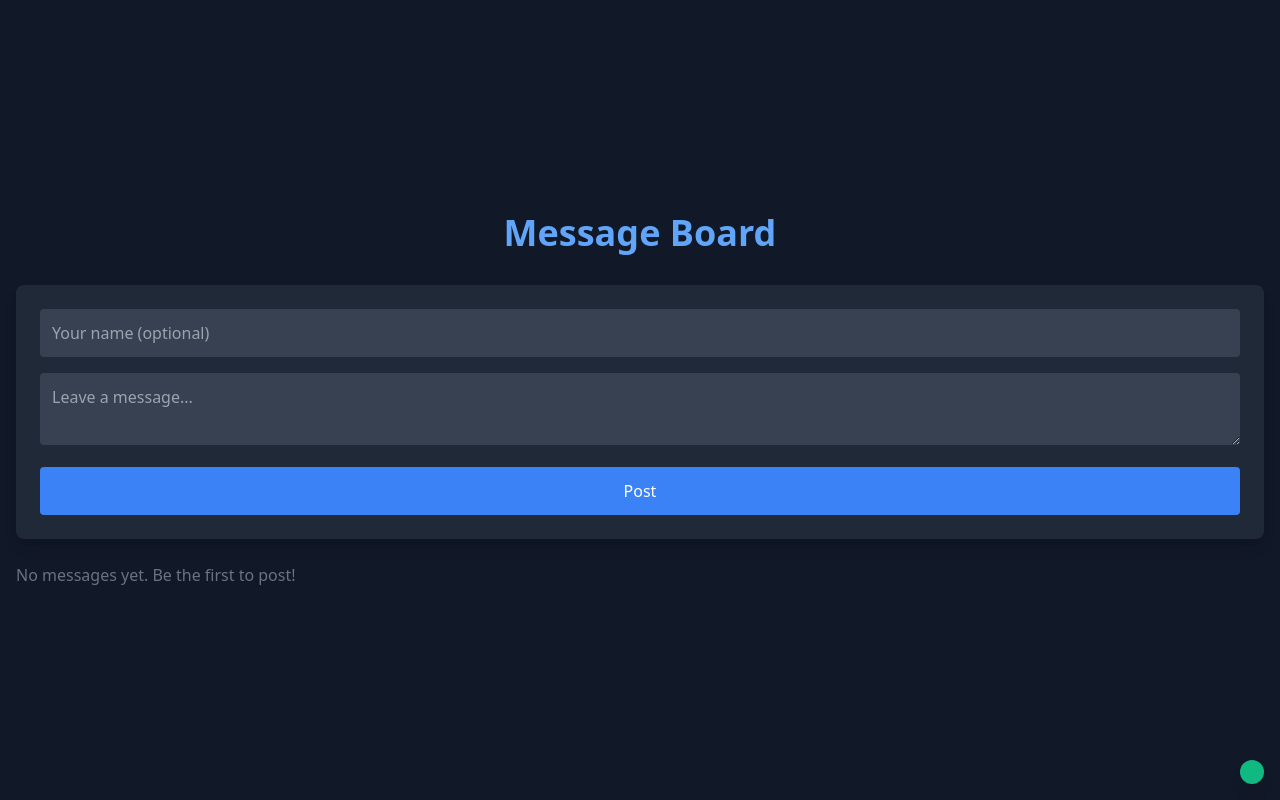
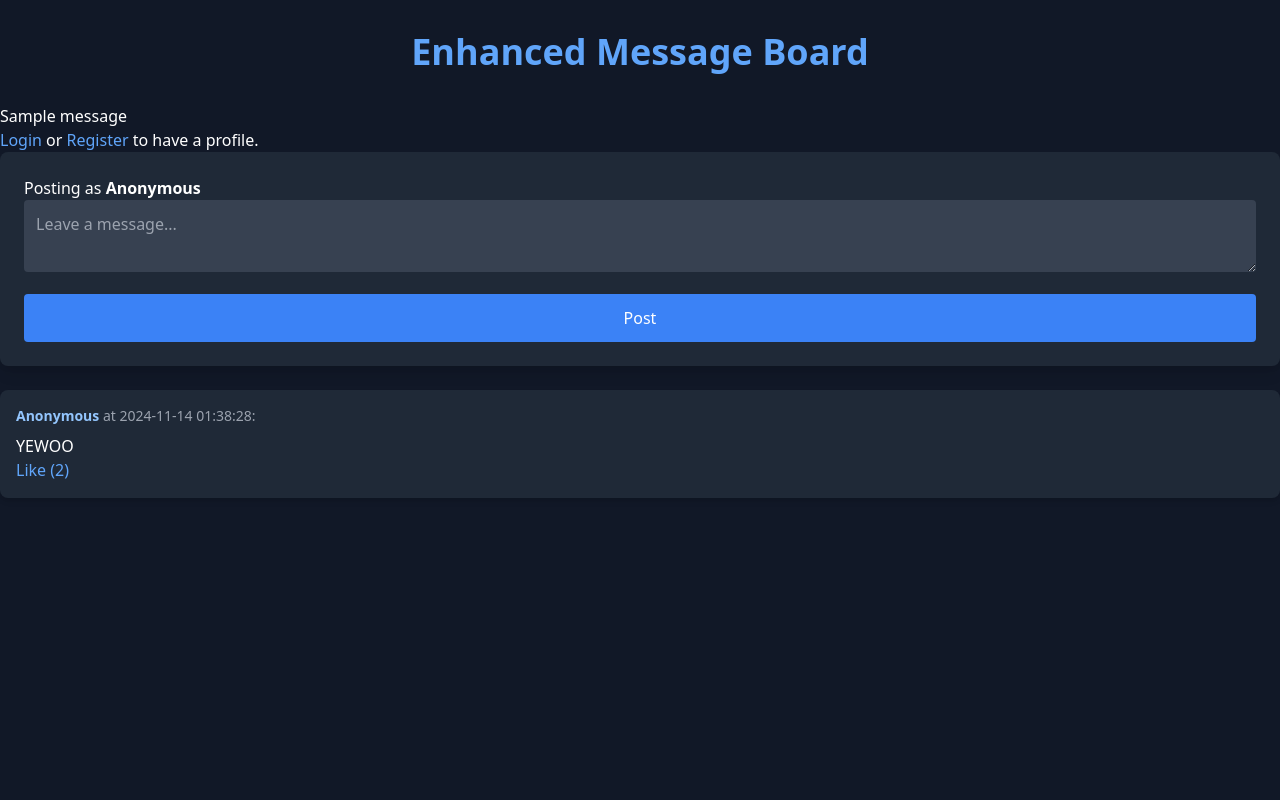
Before and after one commit to BeyondName/messageapp, a Flask app: page / in a window 1280 px wide. Run offline with Flask 3, Linux system fonts and the light colour scheme; tables that the repository leaves empty hold one stand-in row (values such as "Sample post"); one stand-in notice (Sample message) is shown; some libraries are stand-ins or nearby versions.

Commit message:
Update application

```diff
--- a/app.py
+++ b/app.py
@@ -1,73 +1,163 @@
-from flask import Flask, render_template, request, redirect, url_for
+from flask import Flask, render_template, request, redirect, url_for, session, flash
+from flask_sqlalchemy import SQLAlchemy
 from datetime import datetime
+from werkzeug.security import generate_password_hash, check_password_hash
 
 app = Flask(__name__)
+app.config['SQLALCHEMY_DATABASE_URI'] = 'sqlite:///message_board.db'
+app.config['SQLALCHEMY_TRACK_MODIFICATIONS'] = False
+app.config['SECRET_KEY'] = 'your_secret_key'
+db = SQLAlchemy(app)
 
-# In-memory "database" to store messages, user profiles, and replies
-messages = []
-users = {}
+# Database models
+class User(db.Model):
+    id = db.Column(db.Integer, primary_key=True)
+    username = db.Column(db.String(150), unique=True, nullable=False)
+    password = db.Column(db.String(200), nullable=False)
+    messages = db.relationship('Message', backref='author', lazy=True)
+    notifications = db.relationship('Notification', backref='user', lazy=True)
+
+class Message(db.Model):
+    id = db.Column(db.Integer, primary_key=True)
+    content = db.Column(db.Text, nullable=False)
+    timestamp = db.Column(db.DateTime, default=datetime.utcnow)
+    user_id = db.Column(db.Integer, db.ForeignKey('user.id'), nullable=True)  # Nullable for anonymous posts
+    replies = db.relationship('Reply', backref='message', lazy=True)
+    likes = db.Column(db.Integer, default=0)
+
+class Reply(db.Model):
+    id = db.Column(db.Integer, primary_key=True)
+    content = db.Column(db.Text, nullable=False)
+    timestamp = db.Column(db.DateTime, default=datetime.utcnow)
+    message_id = db.Column(db.Integer, db.ForeignKey('message.id'), nullable=False)
+    user_id = db.Column(db.Integer, db.ForeignKey('user.id'), nullable=True)
+
+class Notification(db.Model):
+    id = db.Column(db.Integer, primary_key=True)
+    message = db.Column(db.String(200), nullable=False)
+    user_id = db.Column(db.Integer, db.ForeignKey('user.id'), nullable=False)
+    timestamp = db.Column(db.DateTime, default=datetime.utcnow)
+
+# Initialize the database manually
+def create_tables():
+    with app.app_context():
+        db.create_all()
+
+# Call create_tables once at the start of the application
+create_tables()
+
+# User registration
+@app.route("/register", methods=["GET", "POST"])
+def register():
+    if request.method == "POST":
+        username = request.form.get("username")
+        password = request.form.get("password")
+        hashed_password = generate_password_hash(password, method='sha256')
+        existing_user = User.query.filter_by(username=username).first()
+        if existing_user:
+            flash("Username already taken", "danger")
+            return redirect(url_for("register"))
+
+        new_user = User(username=username, password=hashed_password)
+        db.session.add(new_user)
+        db.session.commit()
+        flash("Registration successful! Please log in.", "success")
+        return redirect(url_for("login"))
+    return render_template("register.html")
+
+# User login
+@app.route("/login", methods=["GET", "POST"])
+def login():
+    if request.method == "POST":
+        username = request.form.get("username")
+        password = request.form.get("password")
+        user = User.query.filter_by(username=username).first()
+        if user and check_password_hash(user.password, password):
+            session["user_id"] = user.id
+            session["username"] = user.username
+            flash("Logged in successfully", "success")
+            return redirect(url_for("index"))
+        else:
+            flash("Invalid username or password", "danger")
+            return redirect(url_for("login"))
+    return render_template("login.html")
+
+# User logout
+@app.route("/logout")
+def logout():
+    session.pop("user_id", None)
+    session.pop("username", None)
+    flash("Logged out successfully", "success")
+    return redirect(url_for("index"))
 
 # Home page - Message board
 @app.route("/", methods=["GET", "POST"])
 def index():
     if request.method == "POST":
-        # Get message content, username, and optional reply ID from the form
         content = request.form.get("content")
-        username = request.form.get("username") or "Anonymous"
-        reply_to = request.form.get("reply_to")
+        user_id = session.get("user_id")
+        user = User.query.get(user_id) if user_id else None  # Get the logged-in user or None for anonymous
 
         if content:
-            # Add the message with the username and timestamp to the messages list
-            message = {
-                "id": len(messages) + 1,
-                "username": username,
-                "content": content,
-                "timestamp": datetime.now().strftime("%Y-%m-%d %H:%M:%S"),
-                "replies": []
-            }
-            if reply_to:
-                # Find the message to reply to and add the reply
-                for msg in messages:
-                    if msg["id"] == int(reply_to):
-                        msg["replies"].append(message)
-                        break
-            else:
-                # Add as a new message
-                messages.append(message)
+            message = Message(content=content, author=user)
+            db.session.add(message)
+            db.session.commit()
+            flash("Message posted successfully", "success")
         return redirect(url_for("index"))
 
-    # Display messages in reverse order (newest first)
-    return render_template("index.html", messages=reversed(messages))
+    messages = Message.query.order_by(Message.timestamp.desc()).all()
+    return render_template("index.html", messages=messages)
 
-# Registration page
-@app.route("/register", methods=["GET", "POST"])
-def register():
-    if request.method == "POST":
-        username = request.form.get("username")
-        if username:
-            users[username] = {"username": username}
-            return redirect(url_for("profile", username=username))
-    return render_template("register.html")
-
-# Login page
-@app.route("/login", methods=["GET", "POST"])
-def login():
-    if request.method == "POST":
-        username = request.form.get("username")
-        if username in users:
-            return redirect(url_for("profile", username=username))
-        else:
-            return "User not found!", 404
-    return render_template("login.html")
-
-# Profile page
+# Profile page with notifications
 @app.route("/profile/<username>")
 def profile(username):
-    user = users.get(username)
+    user = User.query.filter_by(username=username).first()
     if user:
-        return render_template("profile.html", user=user)
+        notifications = user.notifications
+        return render_template("profile.html", user=user, messages=user.messages, notifications=notifications)
     else:
-        return "User not found!", 404
+        flash("User not found!", "danger")
+        return redirect(url_for("index"))
+
+# API for adding a reply
+@app.route("/reply/<int:message_id>", methods=["POST"])
+def reply(message_id):
+    content = request.form.get("content")
+    user_id = session.get("user_id")
+    user = User.query.get(user_id) if user_id else None  # Logged-in user or None for anonymous replies
+
+    if content:
+        reply = Reply(content=content, message_id=message_id, user_id=user_id)
+        db.session.add(reply)
+
+        message = Message.query.get(message_id)
+        if message and message.user_id and message.user_id != user_id:
+            notification = Notification(message="You received a reply", user_id=message.user_id)
+            db.session.add(notification)
+
+        db.session.commit()
+        flash("Reply added successfully", "success")
+    return redirect(url_for("index"))
+
+# API for liking a message
+@app.route("/like/<int:message_id>", methods=["POST"])
+def like(message_id):
+    message = Message.query.get(message_id)
+    if message:
+        message.likes += 1
+        db.session.commit()
+        flash("Message liked!", "success")
+    return redirect(url_for("index"))
+
+# Clear notifications after viewing
+@app.route("/clear_notifications", methods=["POST"])
+def clear_notifications():
+    user_id = session.get("user_id")
+    if user_id:
+        Notification.query.filter_by(user_id=user_id).delete()
+        db.session.commit()
+        flash("Notifications cleared", "success")
+    return redirect(url_for("profile", username=session.get("username")))
 
 if __name__ == "__main__":
     app.run(debug=True, host="0.0.0.0", port=5000)
--- a/requirements.txt
+++ b/requirements.txt
@@ -1 +1,3 @@
 Flask
+flask-sqlalchemy
+werkzeug
--- a/templates/index.html
+++ b/templates/index.html
@@ -3,97 +3,65 @@
 <head>
     <meta charset="UTF-8">
     <meta name="viewport" content="width=device-width, initial-scale=1.0">
-    <title>Message Board with Replies and Notifications</title>
-    <!-- Tailwind CSS via CDN -->
+    <title>Enhanced Message Board</title>
     <link href="https://cdn.jsdelivr.net/npm/tailwindcss@2.0.0/dist/tailwind.min.css" rel="stylesheet">
-    <!-- Alpine.js for interactivity -->
-    <script src="https://cdn.jsdelivr.net/npm/alpinejs@2.x.x/dist/alpine.min.js" defer></script>
 </head>
-<body class="bg-gray-900 text-white font-sans min-h-screen flex items-center justify-center">
-    <div class="container mx-auto px-4 py-8">
-        <!-- Title -->
-        <h1 class="text-4xl font-bold text-center text-blue-400 mb-8">Message Board</h1>
+<body class="bg-gray-900 text-white">
+    <div class="container mx-auto py-8">
+        <h1 class="text-4xl font-bold text-center text-blue-400 mb-8">Enhanced Message Board</h1>
 
-        <!-- Form to Post Messages -->
+        {% with messages = get_flashed_messages(with_categories=true) %}
+            {% if messages %}
+                <div>
+                    {% for category, message in messages %}
+                        <div class="alert alert-{{ category }}">{{ message }}</div>
+                    {% endfor %}
+                </div>
+            {% endif %}
+        {% endwith %}
+
+        {% if session.get("user_id") %}
+            <p>Welcome, <a href="{{ url_for('profile', username=session.get('username')) }}" class="text-blue-400">{{ session.get("username") }}</a>! | <a href="{{ url_for('logout') }}" class="text-blue-400">Logout</a></p>
+        {% else %}
+            <p><a href="{{ url_for('login') }}" class="text-blue-400">Login</a> or <a href="{{ url_for('register') }}" class="text-blue-400">Register</a> to have a profile.</p>
+        {% endif %}
+
         <div class="bg-gray-800 rounded-lg shadow-lg p-6 mb-6">
-            <form x-data="{ username: '', content: '', reply_to: '' }" @submit.prevent="postMessage()">
-                <input type="text" placeholder="Your name (optional)" x-model="username"
-                    class="w-full p-3 mb-4 rounded bg-gray-700 text-white placeholder-gray-400 focus:outline-none focus:ring-2 focus:ring-blue-400">
-                <textarea placeholder="Leave a message..." x-model="content"
-                    class="w-full p-3 mb-4 rounded bg-gray-700 text-white placeholder-gray-400 focus:outline-none focus:ring-2 focus:ring-blue-400" required></textarea>
-                <input type="hidden" x-model="reply_to">
+            <form method="POST" action="/">
+                {% if session.get("user_id") %}
+                    <p>Posting as <strong>{{ session.get("username") }}</strong></p>
+                {% else %}
+                    <p>Posting as <strong>Anonymous</strong></p>
+                {% endif %}
+                <textarea name="content" placeholder="Leave a message..." required
+                    class="w-full p-3 mb-4 rounded bg-gray-700 text-white placeholder-gray-400 focus:outline-none focus:ring-2 focus:ring-blue-400"></textarea>
                 <button type="submit" class="w-full py-3 bg-blue-500 rounded hover:bg-blue-600 focus:outline-none focus:ring-2 focus:ring-blue-400">Post</button>
             </form>
         </div>
 
-        <!-- Message List -->
-        <div class="space-y-4" x-data="{ messages: [], notifications: 0 }" x-init="fetchMessages()">
-            <template x-for="message in messages" :key="message.id">
+        <div class="space-y-4">
+            {% for message in messages %}
                 <div class="bg-gray-800 rounded-lg shadow-md p-4">
                     <p class="text-sm text-gray-400">
-                        <span class="font-bold text-blue-300" x-text="message.username || 'Anonymous'"></span>
-                        at <span x-text="message.timestamp"></span>:
+                        <span class="font-bold text-blue-300">{{ message.author.username if message.author else 'Anonymous' }}</span>
+                        at {{ message.timestamp.strftime('%Y-%m-%d %H:%M:%S') }}:
                     </p>
-                    <p class="mt-2" x-text="message.content"></p>
-                    <button @click="reply_to = message.id; document.querySelector('textarea').focus();" class="text-blue-400 text-sm mt-2">Reply</button>
+                    <p class="mt-2">{{ message.content }}</p>
 
-                    <!-- Replies -->
-                    <div class="mt-4 pl-6" x-show="message.replies.length">
-                        <h3 class="text-sm text-gray-300">Replies:</h3>
-                        <template x-for="reply in message.replies" :key="reply.timestamp">
-                            <div class="bg-gray-700 rounded-lg p-2 mt-2">
-                                <p class="text-xs text-gray-400">
-                                    <span class="font-bold text-blue-200" x-text="reply.username || 'Anonymous'"></span>
-                                    at <span x-text="reply.timestamp"></span>:
-                                </p>
-                                <p class="mt-1 text-sm" x-text="reply.content"></p>
-                            </div>
-                        </template>
-                    </div>
+                    <form method="POST" action="{{ url_for('like', message_id=message.id) }}" class="inline">
+                        <button type="submit" class="text-blue-400">Like ({{ message.likes }})</button>
+                    </form>
+
+                    {% if session.get("user_id") %}
+                        <form method="POST" action="{{ url_for('reply', message_id=message.id) }}" class="mt-4">
+                            <textarea name="content" placeholder="Reply..." required
+                                class="w-full p-3 mb-2 rounded bg-gray-700 text-white placeholder-gray-400 focus:outline-none focus:ring-2 focus:ring-blue-400"></textarea>
+                            <button type="submit" class="w-full py-2 bg-blue-500 rounded hover:bg-blue-600 focus:outline-none focus:ring-2 focus:ring-blue-400">Reply</button>
+                        </form>
+                    {% endif %}
                 </div>
-            </template>
-            <p class="text-gray-500" x-show="messages.length === 0">No messages yet. Be the first to post!</p>
-        </div>
-
-        <!-- Notifications -->
-        <div x-show="notifications > 0" class="fixed bottom-4 right-4 bg-green-500 text-white p-3 rounded-full shadow-lg">
-            <p x-text="`${notifications} new message(s)`"></p>
+            {% endfor %}
         </div>
     </div>
-
-    <script>
-        // Alpine.js - handles posting and displaying messages
-        function postMessage() {
-            let username = this.username.trim() || "Anonymous";
-            let content = this.content.trim();
-            let reply_to = this.reply_to;
-            if (content) {
-                let timestamp = new Date().toLocaleString();
-                let message = { id: this.messages.length + 1, username, content, timestamp, replies: [] };
-                if (reply_to) {
-                    // Add as a reply
-                    let parentMessage = this.messages.find(msg => msg.id == reply_to);
-                    if (parentMessage) {
-                        parentMessage.replies.push(message);
-                    }
-                } else {
-                    // Add as a new message
-                    this.messages.unshift(message);
-                }
-                this.username = '';
-                this.content = '';
-                this.reply_to = '';
-                this.notifications++;
-            }
-        }
-
-        function fetchMessages() {
-            this.messages = [
-                { id: 1, username: 'User1', content: 'Hello world!', timestamp: '2024-11-14 12:00:00', replies: [] },
-                { id: 2, username: 'User2', content: 'This is a message board.', timestamp: '2024-11-14 12:01:00', replies: [] }
-            ];
-            this.notifications = 0;
-        }
-    </script>
 </body>
 </html>
```
Also changed, not shown: instance/message_board.db (added).
